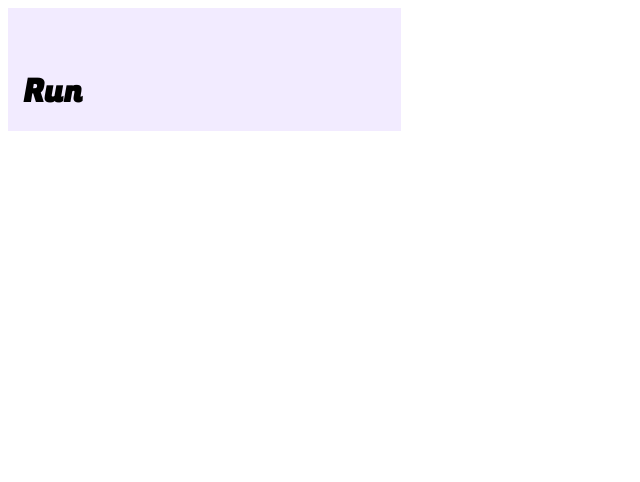
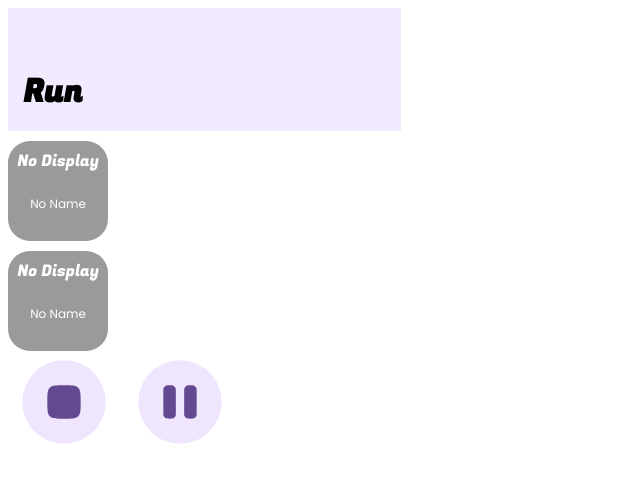
Before and after one commit to Weezah-Traction/traction, a SvelteKit app: page /run in a window 1280 px wide. Shown: the top 482 px of the page, without its empty margins (0-640 px from the left). Built offline with nearby package versions, Linux system fonts and the light colour scheme.

Commit message:
:art: Updated run page
Added in components to the run page, including new buttons/icons.

```diff
--- a/src/lib/NavigationBarButton.svelte
+++ b/src/lib/NavigationBarButton.svelte
@@ -8,7 +8,7 @@
     // import doveIcon from '$lib/assets/dove.svg';
     import planIcon from '$lib/assets/plansWhiteicon.svg';
     import homeIcon from '$lib/assets/homeWhiteicon.svg';
-    import activityIcon from '$lib/assets/activityWhiteicon.svg'
+    import activityIcon from '$lib/assets/activityWhiteicon.svg';
 
     let alt = "Alt Text"; // default value for icon alt-text.
 
--- /dev/null
+++ b/src/lib/RunButtons.svelte
@@ -0,0 +1,31 @@
+<script>
+    export let type = 'Type'; // Declares the property
+    let icon;
+
+    import stopIcon from '$lib/assets/btnStop.svg';
+    import pauseIcon from '$lib/assets/btnPause.svg';
+
+    let alt = "Alt Text";
+
+    if (type == "stop"){
+        alt = "Stop Button"
+        icon = stopIcon;
+    }
+
+    if (type == "pause"){
+        alt = "Pause Button"
+        icon = pauseIcon;
+    }
+
+</script>
+
+<slot>
+    <button class={type}><img src={icon} alt={alt}></button>
+</slot>
+
+<style>
+    button {
+        border-style: none;
+        background-color: transparent;
+    }
+</style>
--- a/src/routes/dev/+page.svelte
+++ b/src/routes/dev/+page.svelte
@@ -19,6 +19,7 @@
 	import BasicPlanList from "../../lib/BasicPlanList.svelte";
 	import PopUp from "../../lib/PopUp.svelte";
 	import EmotionPollContainer from "../../lib/EmotionPollContainer.svelte";
+	import StopButton from "../../lib/RunButtons.svelte";
 </script>
 
 
@@ -53,3 +54,5 @@
 <PopUp></PopUp>
 
 <BasicPlanList></BasicPlanList>
+
+<StopButton type="stop"></StopButton>
--- a/src/routes/run/+page.svelte
+++ b/src/routes/run/+page.svelte
@@ -1,5 +1,11 @@
 <script>
     import BlankHeader from "../../lib/BlankHeader.svelte";
+    import SmallestWidget from "../../lib/SmallestWidget.svelte";
+    import RunButtons from "../../lib/RunButtons.svelte";
 </script>
 
 <BlankHeader></BlankHeader>
+<SmallestWidget></SmallestWidget>
+<SmallestWidget></SmallestWidget>
+<RunButtons type="stop"></RunButtons>
+<RunButtons type="pause"></RunButtons>
```
Also changed, not shown: src/lib/assets/btnPause.svg (added), src/lib/assets/btnStop.svg (added).
